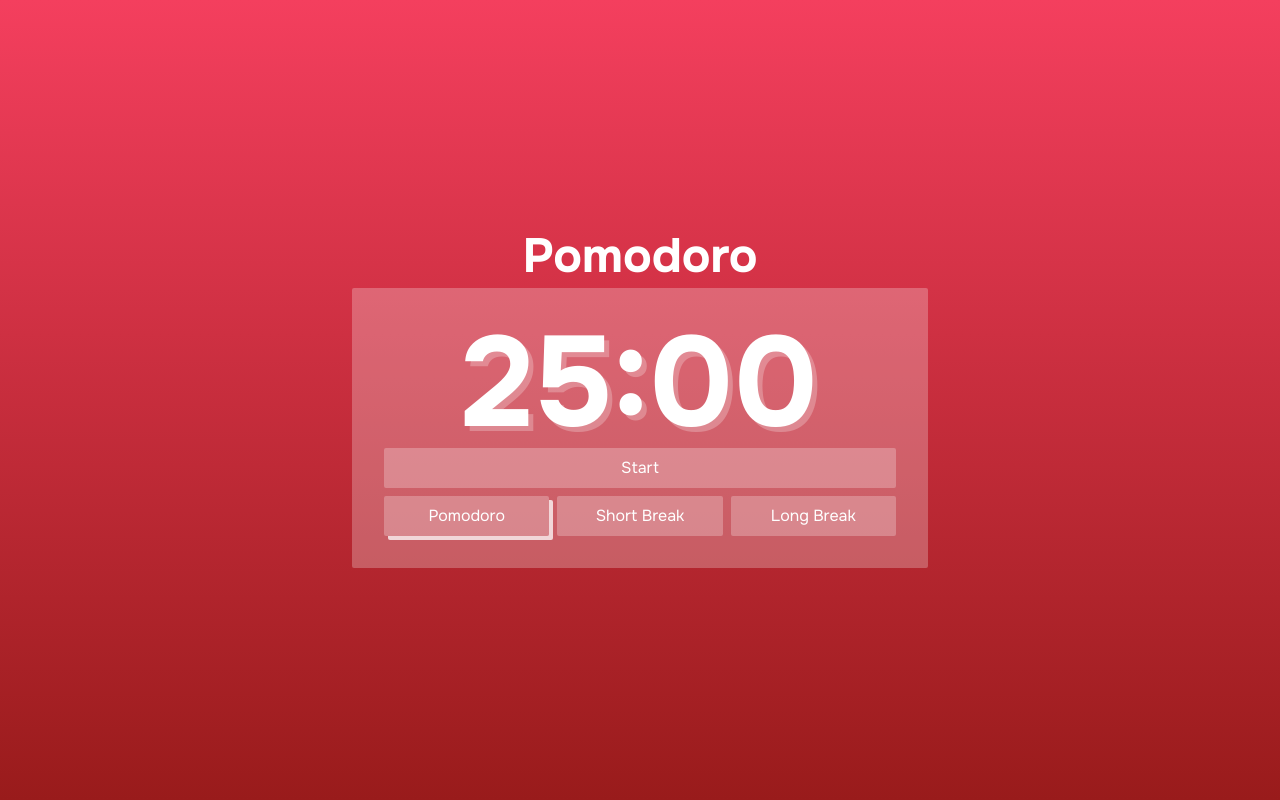
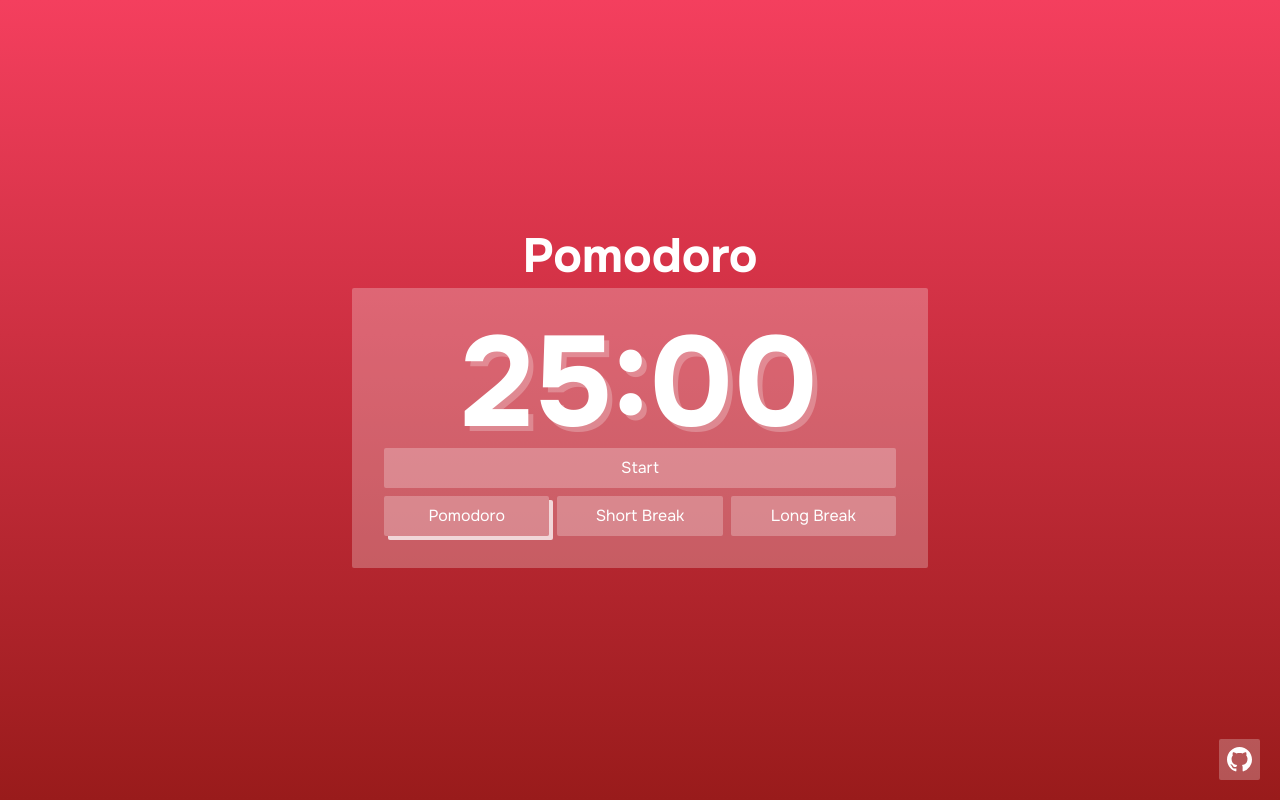
Before and after one commit to lui5gl/pomodoro-web-timer, a Next.js app: page / in a window 1280 px wide. Built offline with nearby package versions, Linux system fonts and the light colour scheme.

Commit message:
chore: add link to repository

```diff
--- a/app/components/pomodoro.tsx
+++ b/app/components/pomodoro.tsx
@@ -3,6 +3,7 @@
 import Image from "next/image";
 import "@/app/components/pomodoro.css";
 import React, { useState, useEffect, useRef } from "react";
+import Link from "next/link";
 
 export default function Pomodoro() {
   const color_theme = useRef<HTMLDivElement>(null);
@@ -94,7 +95,7 @@ export default function Pomodoro() {
       <h1 className="text-center text-5xl font-bold">Pomodoro</h1>
       <div className="w-full max-w-xl rounded-sm bg-white/25 p-8">
         <div className="relative flex w-full items-center justify-center">
-          <h2 className="drop-shadow-timer text-center text-9xl font-bold">
+          <h2 className="text-center text-9xl font-bold drop-shadow-timer">
             {`${current_minute}:${current_second < 10 ? `0${current_second}` : current_second}`}
           </h2>
           <button
@@ -141,6 +142,15 @@ export default function Pomodoro() {
         src="sound/alarm.wav"
         preload="auto"
       />
+
+{/*  */}
+      <Link
+        href={"https://github.com/lui5gl/pomodoro-web-timer"}
+        target="_blank"
+        className="absolute bottom-5 right-5 rounded-sm bg-white/25 p-2 hover:shadow-box active:translate-x-1 active:translate-y-1 active:shadow-none"
+      >
+        <Image src={"/icon/github.svg"} alt="reset" width={25} height={25} />
+      </Link>
     </section>
   );
 }
```
Also changed, not shown: public/icon/github.svg (added).
